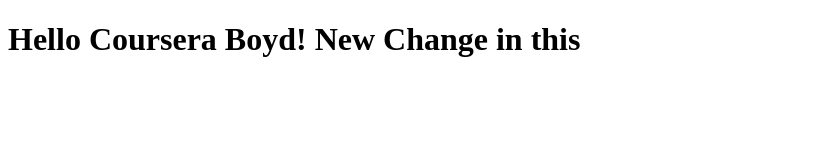
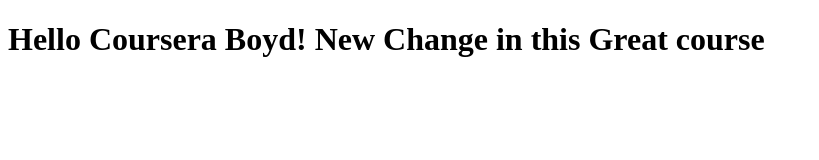
Before and after one commit to rajurawat1605/coursera-test, a plain HTML site: page site/index.html in a window 1280 px wide. Shown: the whole page, without its empty margins (0-819 px from the left). Drawn offline with Linux system fonts and the light colour scheme.

Commit message:
new modification real time

```diff
--- a/site/index.html
+++ b/site/index.html
@@ -4,6 +4,6 @@
 	<title>Hello Coursera My!</title>
 </head>
 <body>
-<h1>Hello Coursera Boyd! New Change in this</h1>
+<h1>Hello Coursera Boyd! New Change in this Great course</h1>
 </body>
 </html>
```
